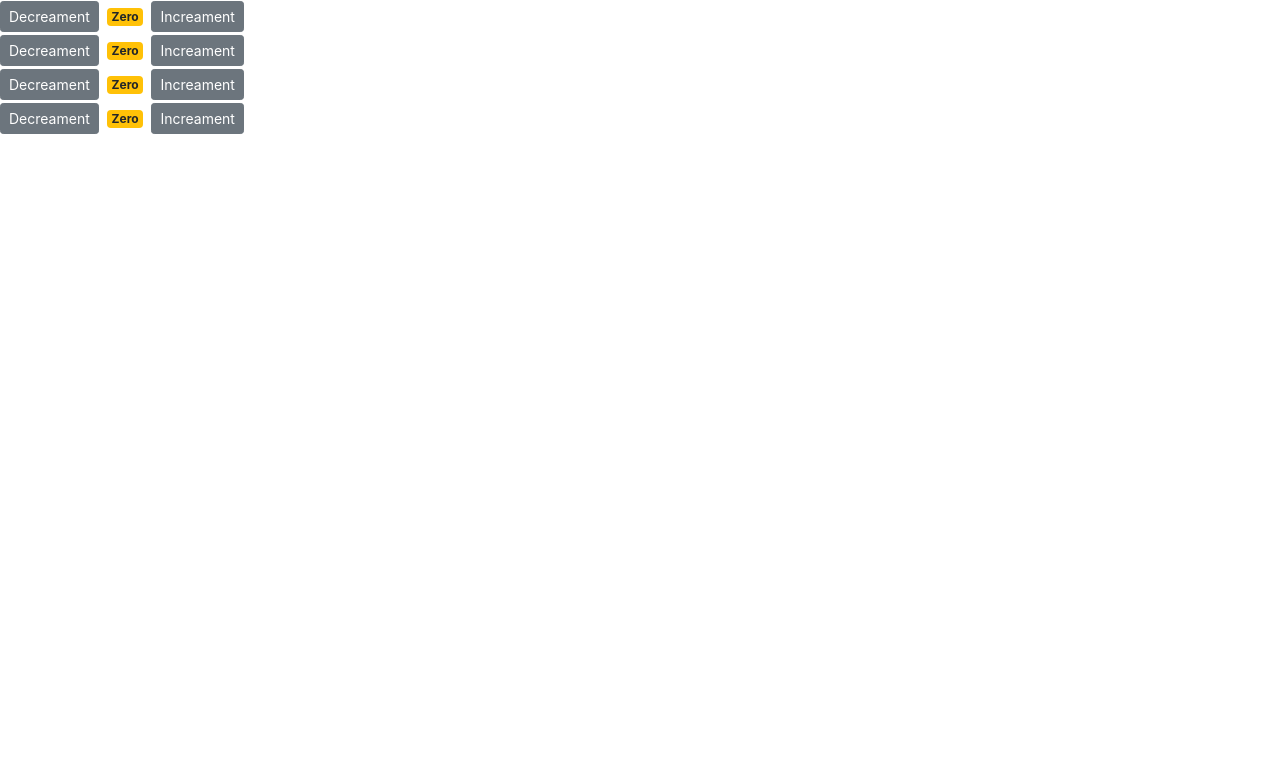
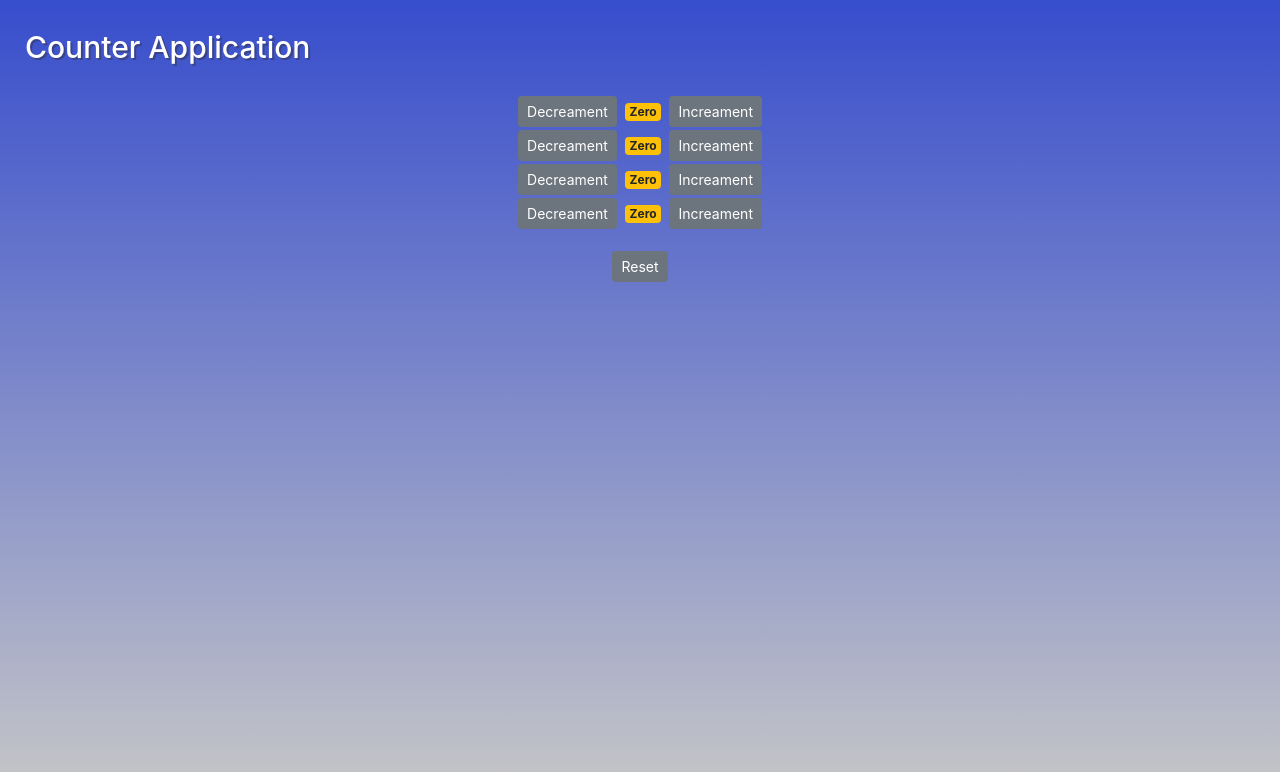
Before and after one commit to IshanJawade/react-counter-app, a React (Create React App) app: page / in a window 1280 px wide. Shown: the top 772 px of the page. Built offline with nearby package versions, Linux system fonts and the light colour scheme.

Commit message:
reste button and visual changes done

```diff
--- a/src/components/counters.jsx
+++ b/src/components/counters.jsx
@@ -14,12 +14,26 @@ class Counters extends Component {
 
 	render() {
 		return (
-		<>
-		{/* this will create multiple isolated insatces of counter.jsx */}
-			{ this.state.counter.
-				map(counter => (<Counter key={counter.id} value={counter.value} />))
-			}
-		</>
+			<div className='main'>
+				<div className='header'>
+					Counter Application
+				</div>
+
+
+				<div className='everything' >
+				{/* this will create multiple isolated insatces of counter.jsx */}
+				{ this.state.counter.
+					map(counter => (<Counter key={counter.id} value={counter.value} />))
+				}
+				</div>
+
+				<div className='footer'>
+					< button onClick={ () => { window.location.reload() } }
+					className="btn btn-secondary btn-sm" >
+					Reset
+					</button>
+				</div>
+			</div>
 		);
 	}
 }
--- a/src/index.css
+++ b/src/index.css
@@ -11,3 +11,29 @@ code {
   font-family: source-code-pro, Menlo, Monaco, Consolas, 'Courier New',
     monospace;
 }
+
+.everything {
+  text-align: center;
+  display: block;
+}
+
+.header{
+  color: #fff;
+  width: 100%;
+  margin: 0 0 25px;
+
+  font-size: 30px;
+  font-weight: 500;
+  text-shadow: 2px 2px rgba(50, 50, 70, 0.5);
+}
+
+.main{
+  min-height: 100vh;
+  background-image: linear-gradient(to bottom, rgba(25, 51, 197, 0.87), rgba(0, 0, 0, 0.219));
+  padding: 25px;
+}
+
+.footer{
+  padding: 20px;
+  text-align: center;
+}
```
